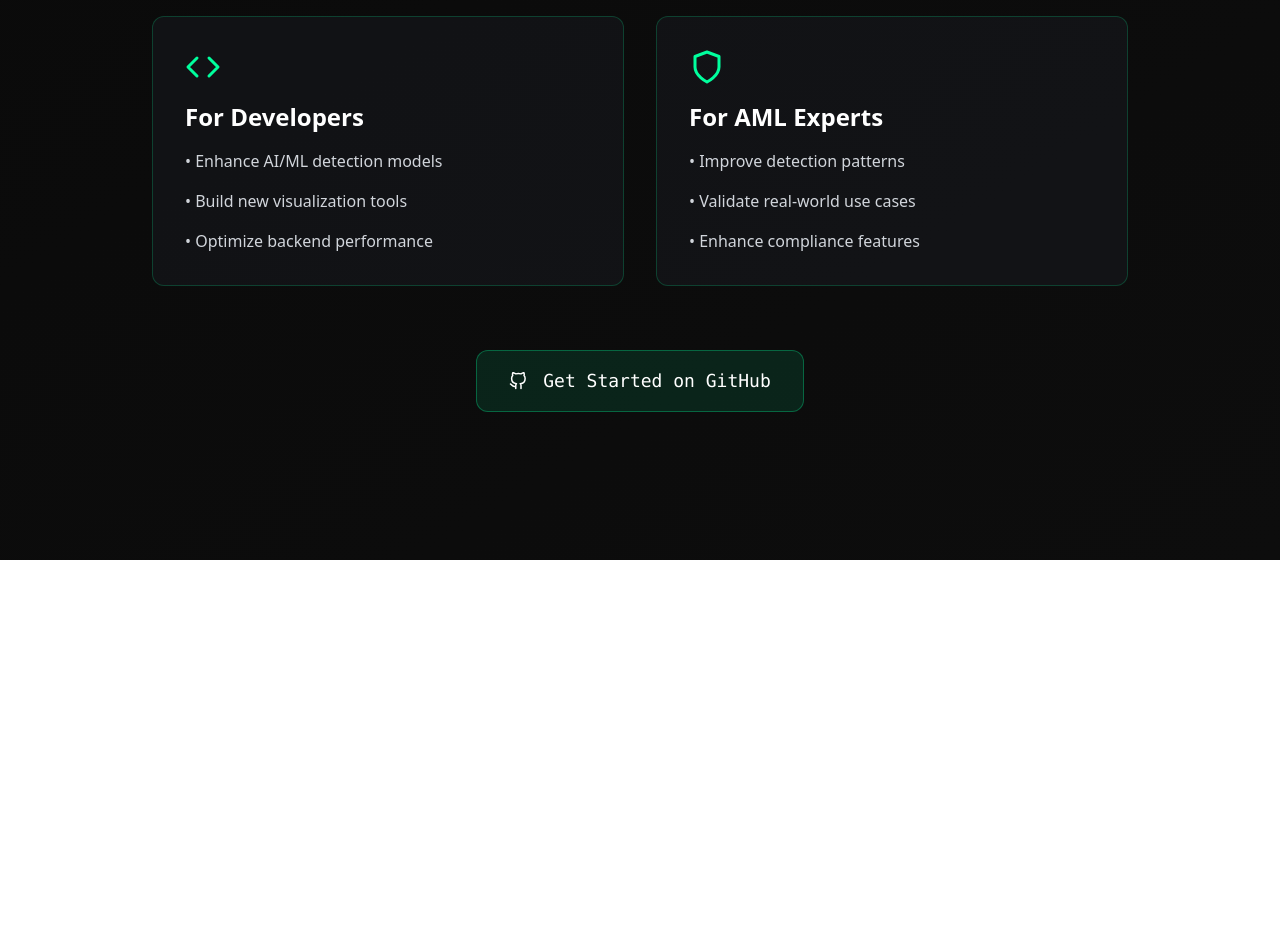
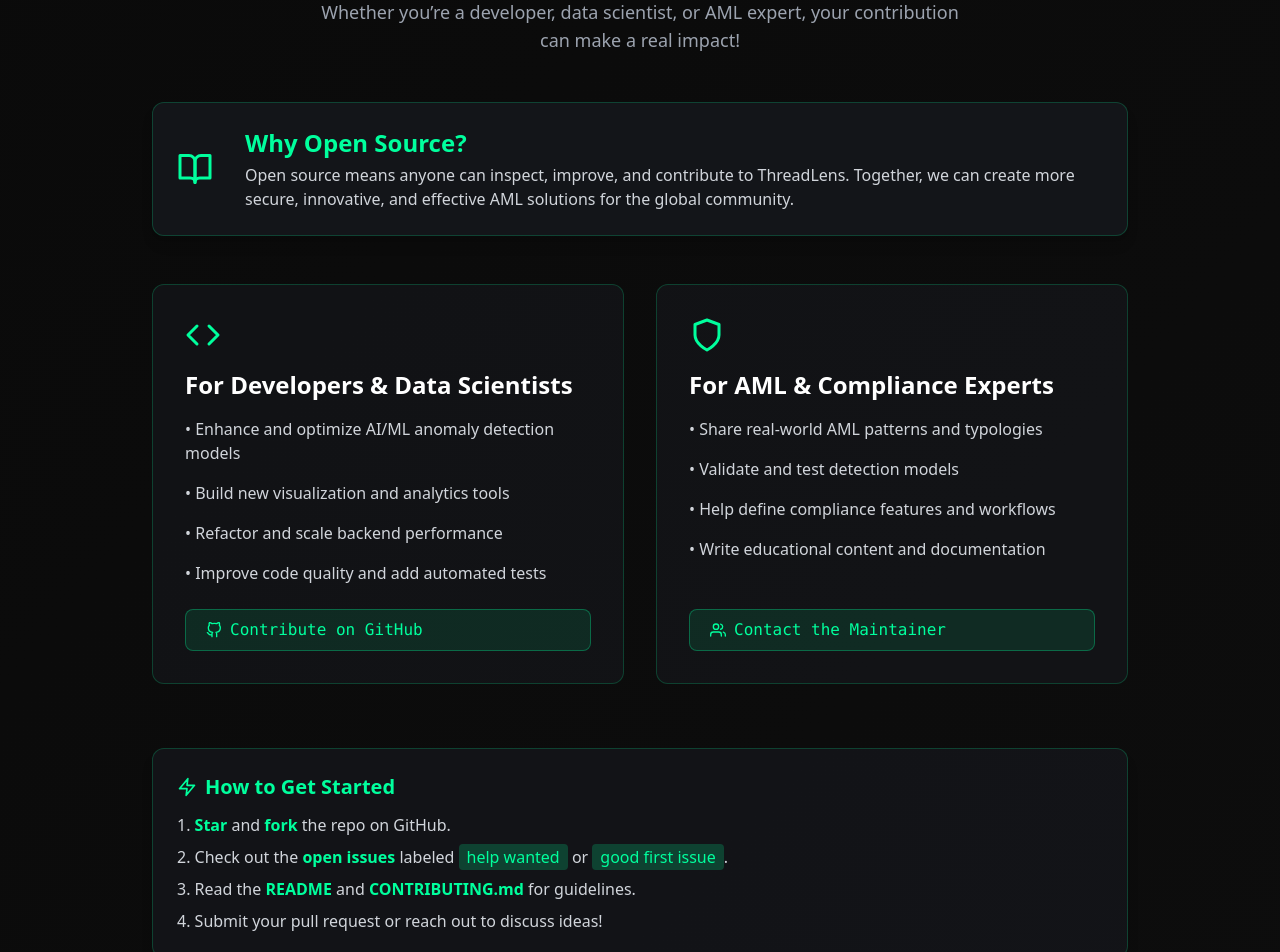
Before and after one commit to innovatewithkishlay/BankLayerTracker, a React (Vite) app in the folder frontend/: page /contribute in a window 1280 px wide. Shown: the part 240-1192 px from the top of the page. Before the commit the page ends 800 px from the top, so only its background shows below. Built offline with nearby package versions, Linux system fonts and the light colour scheme; no server answers.

Commit message:
enhanced the Contribution page

```diff
--- a/frontend/src/pages/ContributePage.tsx
+++ b/frontend/src/pages/ContributePage.tsx
@@ -1,48 +1,143 @@
-import { FiGithub, FiCode, FiShield, FiBookOpen } from "react-icons/fi";
+import {
+  FiGithub,
+  FiCode,
+  FiShield,
+  FiBookOpen,
+  FiUsers,
+  FiZap,
+} from "react-icons/fi";
 
 export default function ContributePage() {
   return (
     <div className="min-h-screen bg-gradient-to-br from-[#0a0a0a] to-[#0d0d0d] text-white">
       <div className="max-w-5xl mx-auto px-6 py-20">
-        <div className="text-center mb-16">
-          <h1 className="text-4xl md:text-6xl font-bold mb-6 bg-gradient-to-r from-[#00ff9d] to-[#00d4ff] bg-clip-text text-transparent">
-            Contribute to ThreadLens
+        <div className="text-center mb-12">
+          <h1 className="text-4xl md:text-6xl font-bold mb-4 bg-gradient-to-r from-[#00ff9d] to-[#00d4ff] bg-clip-text text-transparent">
+            Contribute to{" "}
+            <span className=" decoration-[#00ff9d] decoration-2">
+              ThreadLens
+            </span>
           </h1>
-          <p className="text-xl text-gray-400 max-w-3xl mx-auto">
-            Help us build the next generation of open-source AML investigation
-            tools.
+          <p className="text-xl text-gray-300 max-w-3xl mx-auto mb-4">
+            <span className="inline-block px-3 py-1 bg-[#00ff9d]/10 border border-[#00ff9d]/30 rounded-lg font-bold text-[#00ff9d]">
+              OPEN SOURCE
+            </span>
+          </p>
+          <p className="text-lg text-gray-400 max-w-2xl mx-auto">
+            Help us build the next generation of{" "}
+            <span className="text-[#00ff9d] font-semibold">open-source</span>{" "}
+            AML investigation tools. Whether you’re a developer, data scientist,
+            or AML expert, your contribution can make a real impact!
           </p>
         </div>
 
+        <div className="mb-12">
+          <div className="bg-[#181a20]/70 border border-[#00ff9d]/20 rounded-xl p-6 flex flex-col sm:flex-row items-center gap-4 sm:gap-8 shadow-lg">
+            <FiBookOpen className="text-4xl text-[#00ff9d] flex-shrink-0" />
+            <div>
+              <h2 className="text-2xl font-semibold mb-1 text-[#00ff9d]">
+                Why Open Source?
+              </h2>
+              <p className="text-gray-300 text-base">
+                Open source means anyone can inspect, improve, and contribute to
+                ThreadLens. Together, we can create more secure, innovative, and
+                effective AML solutions for the global community.
+              </p>
+            </div>
+          </div>
+        </div>
+
         <div className="grid md:grid-cols-2 gap-8 mb-16">
-          <div className="p-8 bg-[#181a20]/50 rounded-xl border border-[#00ff9d]/20">
+          <div className="p-8 bg-[#181a20]/50 rounded-xl border border-[#00ff9d]/20 flex flex-col h-full">
             <FiCode className="text-4xl text-[#00ff9d] mb-4" />
-            <h3 className="text-2xl font-bold mb-4">For Developers</h3>
-            <ul className="space-y-4 text-gray-300">
-              <li>• Enhance AI/ML detection models</li>
-              <li>• Build new visualization tools</li>
-              <li>• Optimize backend performance</li>
+            <h3 className="text-2xl font-bold mb-4">
+              For Developers & Data Scientists
+            </h3>
+            <ul className="space-y-4 text-gray-300 flex-1">
+              <li>• Enhance and optimize AI/ML anomaly detection models</li>
+              <li>• Build new visualization and analytics tools</li>
+              <li>• Refactor and scale backend performance</li>
+              <li>• Improve code quality and add automated tests</li>
             </ul>
+            <a
+              href="https://github.com/yourusername/yourrepo"
+              className="mt-6 inline-flex items-center gap-2 px-5 py-2 bg-[#00ff9d]/10 hover:bg-[#00ff9d]/20 border border-[#00ff9d]/30 rounded-lg text-[#00ff9d] font-mono transition-all group"
+            >
+              <FiGithub className="group-hover:scale-125 transition-transform" />
+              Contribute on GitHub
+            </a>
           </div>
 
-          <div className="p-8 bg-[#181a20]/50 rounded-xl border border-[#00ff9d]/20">
+          <div className="p-8 bg-[#181a20]/50 rounded-xl border border-[#00ff9d]/20 flex flex-col h-full">
             <FiShield className="text-4xl text-[#00ff9d] mb-4" />
-            <h3 className="text-2xl font-bold mb-4">For AML Experts</h3>
-            <ul className="space-y-4 text-gray-300">
-              <li>• Improve detection patterns</li>
-              <li>• Validate real-world use cases</li>
-              <li>• Enhance compliance features</li>
+            <h3 className="text-2xl font-bold mb-4">
+              For AML & Compliance Experts
+            </h3>
+            <ul className="space-y-4 text-gray-300 flex-1">
+              <li>• Share real-world AML patterns and typologies</li>
+              <li>• Validate and test detection models</li>
+              <li>• Help define compliance features and workflows</li>
+              <li>• Write educational content and documentation</li>
             </ul>
+            <a
+              href="mailto:kishlay141@gmail.com"
+              className="mt-6 inline-flex items-center gap-2 px-5 py-2 bg-[#00ff9d]/10 hover:bg-[#00ff9d]/20 border border-[#00ff9d]/30 rounded-lg text-[#00ff9d] font-mono transition-all group"
+            >
+              <FiUsers className="group-hover:scale-125 transition-transform" />
+              Contact the Maintainer
+            </a>
+          </div>
+        </div>
+
+        <div className="mb-16">
+          <div className="bg-[#181a20]/60 border border-[#00ff9d]/20 rounded-xl p-6 shadow-lg">
+            <h2 className="text-xl font-bold text-[#00ff9d] mb-3 flex items-center gap-2">
+              <FiZap /> How to Get Started
+            </h2>
+            <ol className="list-decimal list-inside text-gray-300 space-y-2 text-base">
+              <li>
+                <span className="font-semibold text-[#00ff9d]">Star</span> and{" "}
+                <span className="font-semibold text-[#00ff9d]">fork</span> the
+                repo on GitHub.
+              </li>
+              <li>
+                Check out the{" "}
+                <span className="font-semibold text-[#00ff9d]">
+                  open issues
+                </span>{" "}
+                labeled{" "}
+                <span className="bg-[#00ff9d]/20 text-[#00ff9d] px-2 py-0.5 rounded">
+                  help wanted
+                </span>{" "}
+                or{" "}
+                <span className="bg-[#00ff9d]/20 text-[#00ff9d] px-2 py-0.5 rounded">
+                  good first issue
+                </span>
+                .
+              </li>
+              <li>
+                Read the{" "}
+                <span className="font-semibold text-[#00ff9d]">README</span> and{" "}
+                <span className="font-semibold text-[#00ff9d]">
+                  CONTRIBUTING.md
+                </span>{" "}
+                for guidelines.
+              </li>
+              <li>Submit your pull request or reach out to discuss ideas!</li>
+            </ol>
           </div>
         </div>
 
         <div className="text-center">
           <a
-            href="https://github.com/yourusername/yourrepo"
+            href="https://github.com/innovatewithkishlay/Threatlens.git"
             className="inline-flex items-center gap-4 px-8 py-4 bg-[#00ff9d]/10 hover:bg-[#00ff9d]/20 border border-[#00ff9d]/30 rounded-xl text-lg font-mono transition-all group"
           >
             <FiGithub className="group-hover:scale-125 transition-transform" />
-            Get Started on GitHub
+            <span>
+              <span className="font-bold text-[#00ff9d]">Get Started</span> on
+              GitHub
+            </span>
           </a>
         </div>
       </div>
```
